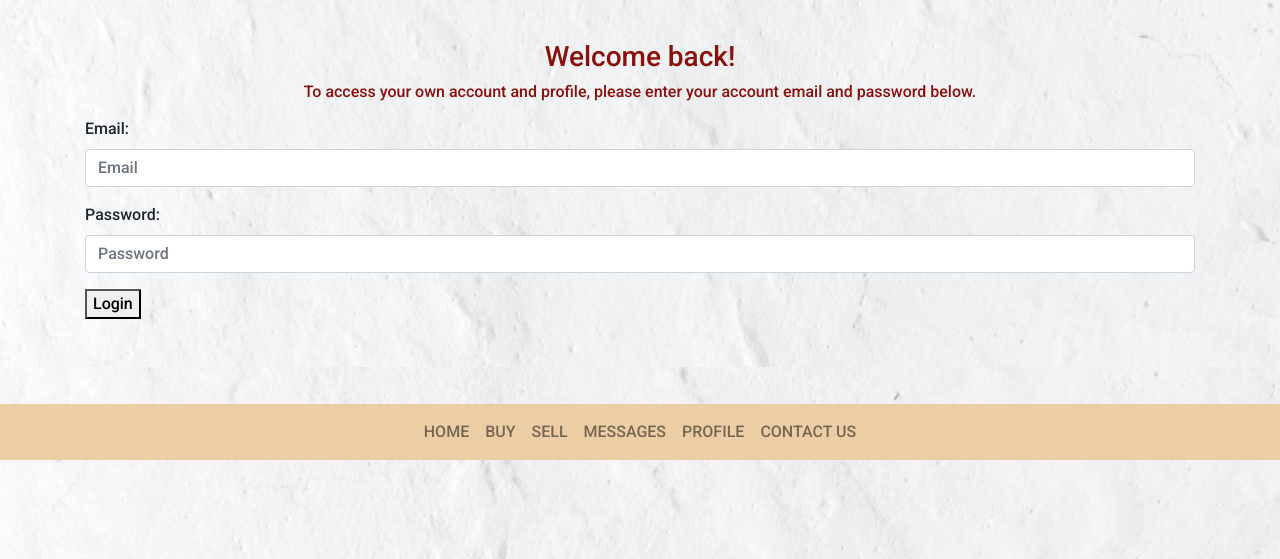
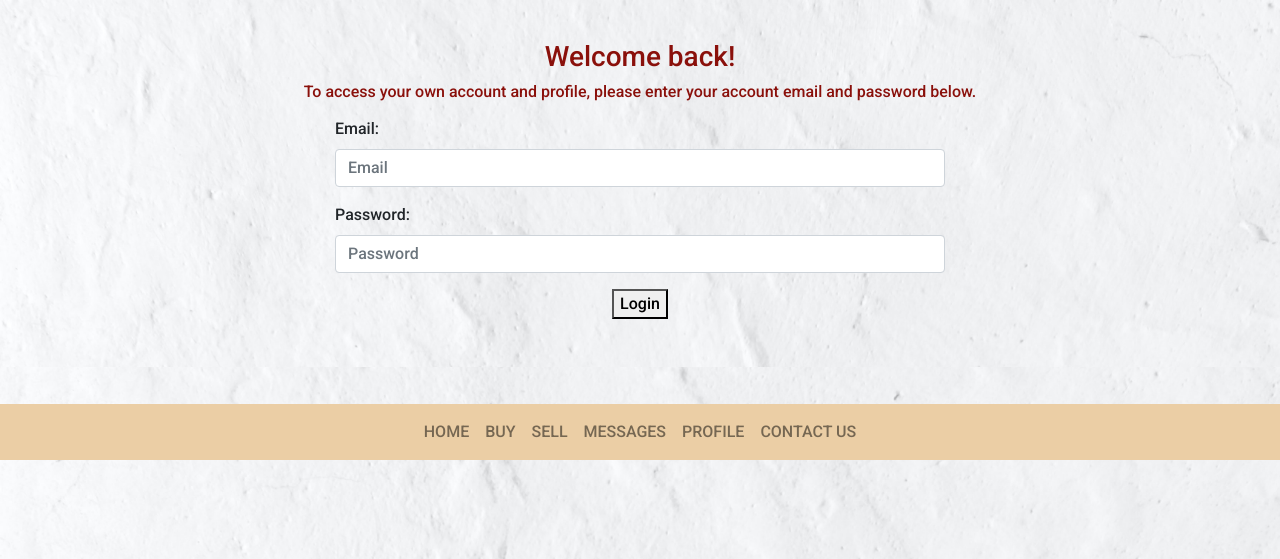
Before and after one commit to jthom19/BookBargainsProject, a Django app: page /login/ in a window 1280 px wide. Shown: the part 71-630 px from the top of the page. Run offline with Django 3.2, Linux system fonts and the light colour scheme; some libraries are stand-ins or nearby versions.

Commit message:
login page html

```diff
--- a/bookbargains/templates/login.html
+++ b/bookbargains/templates/login.html
@@ -6,17 +6,15 @@
             <h3 class="display-5 mt-4" style="color:#8a100b;">Welcome back!</h3>
             <h6 style="color:#8a100b;">To access your own account and profile, please enter your account email and password below.</h6>
         </div>
-        <div class="container">
+        <div class="container w-50">
             <div class="mt-3 justify-content-center" id="signup">
                 <form method="post">
                     {% csrf_token %}
                     {{ form.non_field_errors }}
                     <div class="form-group">
-
                         <label for="{{ form.username.id_for_label }}">Email:</label>
                         {{ form.username }}
                         {{ form.username.errors }}
-
                     </div>
                     <div class="form-group">
 
@@ -24,7 +22,7 @@
                         {{ form.password }}
                         {{ form.password.errors }}
                     </div>
-                    <button type="submit">Login</button>
+                    <div class="text-center justify-content-center"><button type="submit">Login</button></div>
                 </form>
                 <!-- <form class="w-75 m-auto" method="post">
                     <div class="form-group text-left">
```
Also changed, not shown: bookbargains/db.sqlite3.
